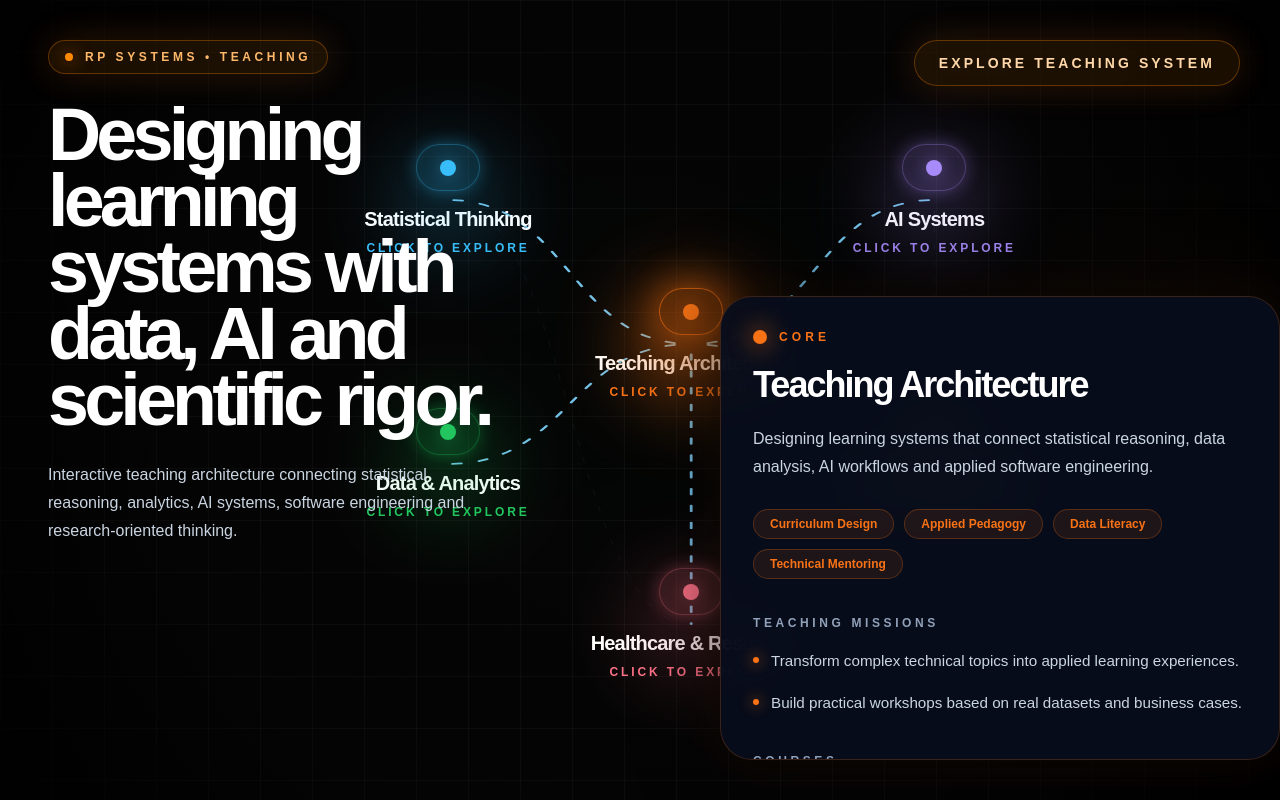
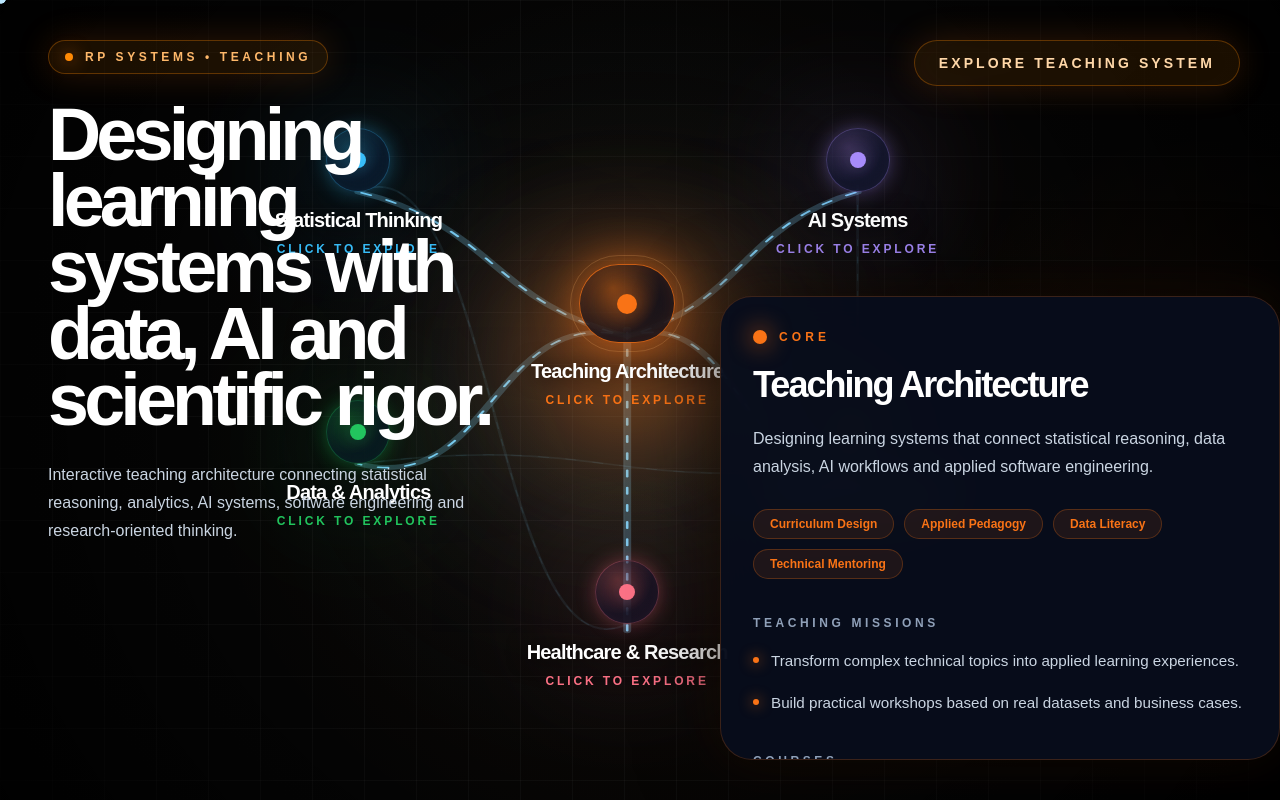
Before and after one commit to RaphaelParmentier/teaching-brain-lab, a Next.js app: page / in a window 1280 px wide. Built offline with nearby package versions, Linux system fonts and the light colour scheme.

Commit message:
Create premium neural teaching brain graph

```diff
--- a/app/globals.css
+++ b/app/globals.css
@@ -64,3 +64,27 @@ body {
     stroke-dashoffset: -12;
   }
 }
+
+.neural-route,
+.neural-route-active {
+  stroke-dashoffset: 0;
+  animation: neural-flow 2.4s linear infinite;
+}
+
+.neural-route {
+  opacity: 0.65;
+}
+
+.neural-route-active {
+  opacity: 1;
+}
+
+@keyframes neural-flow {
+  from {
+    stroke-dashoffset: 0;
+  }
+
+  to {
+    stroke-dashoffset: -12;
+  }
+}
--- a/components/brain/BrainCanvas.tsx
+++ b/components/brain/BrainCanvas.tsx
@@ -8,12 +8,12 @@ import BrainPanel from "@/components/brain/BrainPanel";
 import LearningJourney from "@/components/journey/LearningJourney";
 
 const nodePositions: Record<string, { x: number; y: number }> = {
-  teaching: { x: 54, y: 43 },
-  statistics: { x: 35, y: 25 },
-  "data-science": { x: 35, y: 58 },
-  ai: { x: 73, y: 25 },
-  development: { x: 73, y: 58 },
-  healthcare: { x: 54, y: 78 },
+  teaching: { x: 49, y: 42 },
+  statistics: { x: 28, y: 24 },
+  "data-science": { x: 28, y: 58 },
+  ai: { x: 67, y: 24 },
+  development: { x: 67, y: 58 },
+  healthcare: { x: 49, y: 78 },
 };
 
 const edges = [
@@ -41,6 +41,15 @@ const routes: Record<string, string[]> = {
   development: ["teaching-development", "ai-development", "data-development"],
   healthcare: ["teaching-healthcare", "statistics-healthcare"],
 };
+
+function getCurve(from: { x: number; y: number }, to: { x: number; y: number }) {
+  const midX = (from.x + to.x) / 2;
+  const bend = Math.abs(from.y - to.y) > 25 ? 8 : 4;
+
+  return `M ${from.x} ${from.y} C ${midX} ${from.y - bend}, ${midX} ${
+    to.y + bend
+  }, ${to.x} ${to.y}`;
+}
 
 export default function BrainCanvas() {
   const [selectedNode, setSelectedNode] = useState<BrainNodeData | null>(
@@ -71,16 +80,14 @@ export default function BrainCanvas() {
         className="pointer-events-none absolute inset-0"
         style={{
           background: `
-            radial-gradient(
-              420px circle at ${mouse.x}px ${mouse.y}px,
-              rgba(249,115,22,0.08),
-              transparent 60%
-            )
+            radial-gradient(460px circle at ${mouse.x}px ${mouse.y}px, rgba(249,115,22,0.09), transparent 62%),
+            radial-gradient(680px circle at 49% 48%, rgba(14,165,233,0.08), transparent 58%),
+            radial-gradient(760px circle at 52% 52%, rgba(249,115,22,0.06), transparent 62%)
           `,
         }}
       />
 
-      <div className="pointer-events-none absolute inset-0 bg-[radial-gradient(circle_at_center,transparent_0%,rgba(0,0,0,0.2)_60%,rgba(0,0,0,0.92)_100%)]" />
+      <div className="pointer-events-none absolute inset-0 bg-[radial-gradient(circle_at_center,transparent_0%,rgba(0,0,0,0.18)_58%,rgba(0,0,0,0.92)_100%)]" />
 
       <div className="absolute left-12 top-10 z-20 max-w-[560px]">
         <div className="inline-flex items-center gap-3 rounded-full border border-orange-400/30 bg-orange-400/10 px-4 py-2 text-xs font-semibold uppercase tracking-[0.3em] text-orange-300 shadow-[0_0_35px_rgba(249,115,22,0.18)]">
@@ -104,6 +111,9 @@ export default function BrainCanvas() {
       </div>
 
       <div className="absolute inset-0 z-10">
+        <div className="pointer-events-none absolute left-[49%] top-[48%] h-[52vh] w-[38vw] -translate-x-1/2 -translate-y-1/2 rounded-full bg-orange-500/5 blur-3xl" />
+        <div className="pointer-events-none absolute left-[49%] top-[48%] h-[38vh] w-[28vw] -translate-x-1/2 -translate-y-1/2 rounded-full bg-sky-400/5 blur-3xl" />
+
         <svg
           className="absolute inset-0 h-full w-full"
           viewBox="0 0 100 100"
@@ -113,30 +123,47 @@ export default function BrainCanvas() {
             const from = nodePositions[edge.from];
             const to = nodePositions[edge.to];
             const isActive = activeRouteIds.includes(edge.id);
-
-            const midX = (from.x + to.x) / 2;
-            const midY = (from.y + to.y) / 2;
+            const path = getCurve(from, to);
 
             return (
+              <g key={edge.id}>
                 <path
-                className={isActive ? "neural-route-active" : "neural-route"}
-                key={edge.id}
-                d={`M ${from.x} ${from.y} C ${midX} ${from.y}, ${midX} ${to.y}, ${to.x} ${to.y}`}
+                  d={path}
                   fill="none"
                   stroke={
                     isActive
-                    ? "rgba(125, 211, 252, 0.92)"
-                    : "rgba(125, 211, 252, 0.11)"
+                      ? "rgba(125, 211, 252, 0.25)"
+                      : "rgba(125, 211, 252, 0.08)"
                   }
-                strokeWidth={isActive ? 0.22 : 0.08}
-                strokeDasharray="0.7 1.4"
+                  strokeWidth={isActive ? 0.62 : 0.22}
                   strokeLinecap="round"
                   style={{
                     filter: isActive
-                    ? "drop-shadow(0 0 8px rgba(56,189,248,1))"
-                    : "drop-shadow(0 0 3px rgba(56,189,248,0.25))",
+                      ? "drop-shadow(0 0 10px rgba(56,189,248,0.65))"
+                      : "none",
                   }}
                 />
+
+                <path
+                  className={isActive ? "neural-route-active" : "neural-route"}
+                  d={path}
+                  fill="none"
+                  stroke={
+                    isActive
+                      ? "rgba(125, 211, 252, 0.95)"
+                      : "rgba(125, 211, 252, 0.15)"
+                  }
+                  strokeWidth={isActive ? 0.2 : 0.09}
+                  strokeDasharray="0.8 1.35"
+                  strokeLinecap="round"
+                />
+
+                {isActive && (
+                  <circle r="0.42" fill="rgba(186,230,253,0.95)">
+                    <animateMotion dur="2.2s" repeatCount="indefinite" path={path} />
+                  </circle>
+                )}
+              </g>
             );
           })}
         </svg>
@@ -147,6 +174,7 @@ export default function BrainCanvas() {
             node={node}
             position={nodePositions[node.id]}
             isActive={activeNodeId === node.id}
+            isCore={node.id === "teaching"}
             onClick={() => setSelectedNode(node)}
           />
         ))}
@@ -161,18 +189,24 @@ function NeuralNode({
   node,
   position,
   isActive,
+  isCore,
   onClick,
 }: {
   node: BrainNodeData;
   position: { x: number; y: number };
   isActive: boolean;
+  isCore: boolean;
   onClick: () => void;
 }) {
+  const size = isCore ? "h-24 w-24" : "h-16 w-16";
+  const haloSize = isCore ? "h-44 w-44" : "h-28 w-28";
+  const dotSize = isCore ? "h-5 w-5" : "h-4 w-4";
+
   return (
     <button
       type="button"
       onClick={onClick}
-      className="absolute flex h-28 w-64 -translate-x-1/2 -translate-y-1/2 flex-col items-center justify-center text-center"
+      className="absolute flex h-36 w-72 -translate-x-1/2 -translate-y-1/2 flex-col items-center justify-center text-center outline-none"
       style={{
         left: `${position.x}%`,
         top: `${position.y}%`,
@@ -180,33 +214,37 @@ function NeuralNode({
       aria-label={node.label}
     >
       <span
-        className="absolute top-0 h-28 w-28 rounded-full blur-2xl transition duration-300"
+        className={`absolute top-0 rounded-full blur-3xl transition duration-500 ${haloSize}`}
         style={{
           backgroundColor: node.color,
-          opacity: isActive ? 0.55 : 0.22,
+          opacity: isActive ? 0.58 : 0.18,
         }}
       />
 
       <span
-        className="relative flex h-16 w-16 items-center justify-center rounded-full border transition duration-300"
+        className={`relative flex items-center justify-center rounded-full border transition duration-500 ${size}`}
         style={{
-          borderColor: isActive ? `${node.color}AA` : `${node.color}55`,
-          backgroundColor: `${node.color}14`,
+          borderColor: isActive ? `${node.color}CC` : `${node.color}55`,
+          background: `radial-gradient(circle at 35% 30%, ${node.color}35, rgba(8,13,28,0.92) 58%)`,
           boxShadow: isActive
-            ? `0 0 42px ${node.color}AA, inset 0 0 24px ${node.color}35`
-            : `0 0 18px ${node.color}55, inset 0 0 18px ${node.color}20`,
+            ? `0 0 48px ${node.color}AA, inset 0 0 28px ${node.color}35`
+            : `0 0 20px ${node.color}55, inset 0 0 18px ${node.color}20`,
         }}
       >
         <span
-          className="h-4 w-4 rounded-full"
+          className={`rounded-full ${dotSize}`}
           style={{
             backgroundColor: node.color,
-            boxShadow: `0 0 24px ${node.color}`,
+            boxShadow: `0 0 30px ${node.color}`,
           }}
         />
+
+        {isCore && (
+          <span className="absolute inset-[-10px] rounded-full border border-orange-300/20" />
+        )}
       </span>
 
-      <span className="mt-4 text-xl font-semibold leading-tight tracking-[-0.04em] text-white">
+      <span className="mt-4 text-xl font-semibold leading-tight tracking-[-0.04em] text-white drop-shadow-[0_0_10px_rgba(0,0,0,0.9)]">
         {node.label}
       </span>
 
```
Lines whose indentation alone changed are shown as unchanged.
